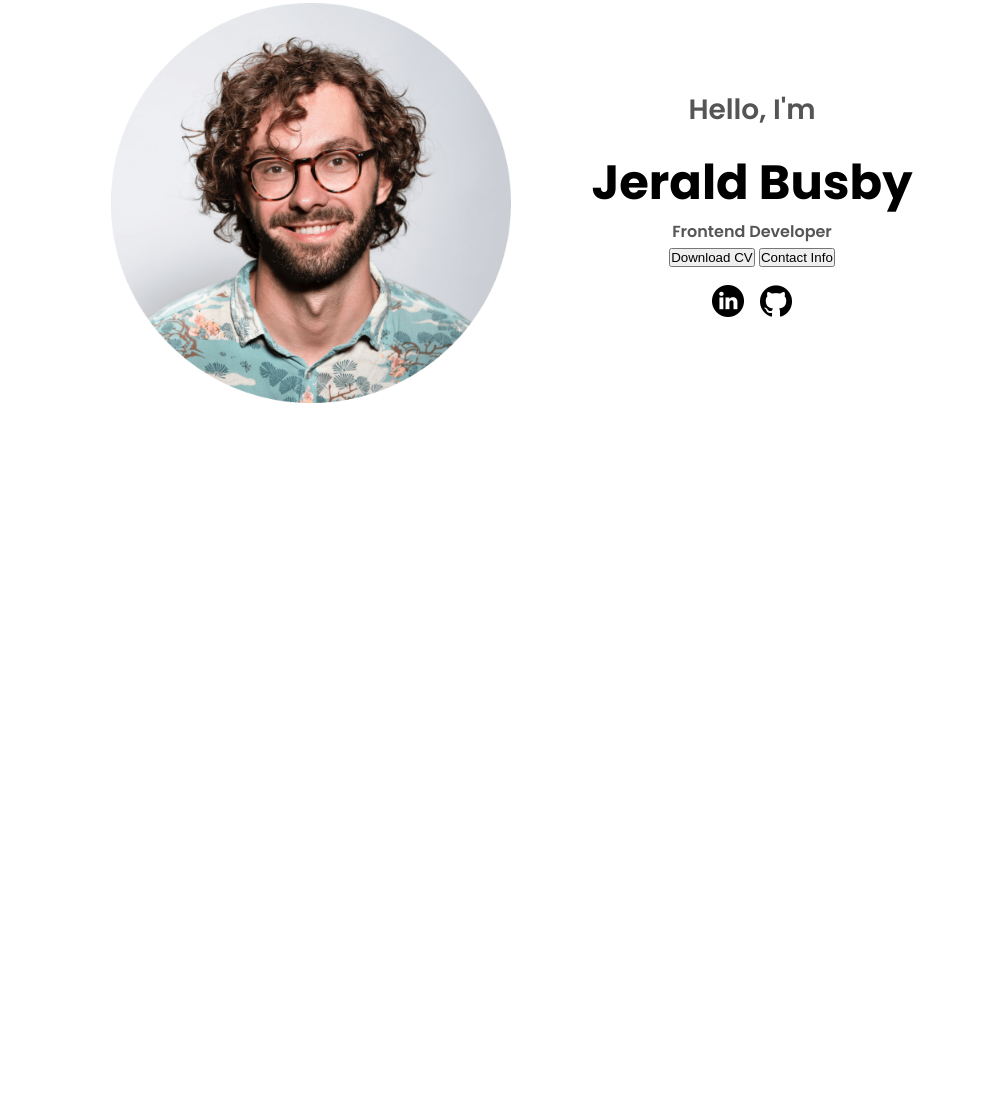
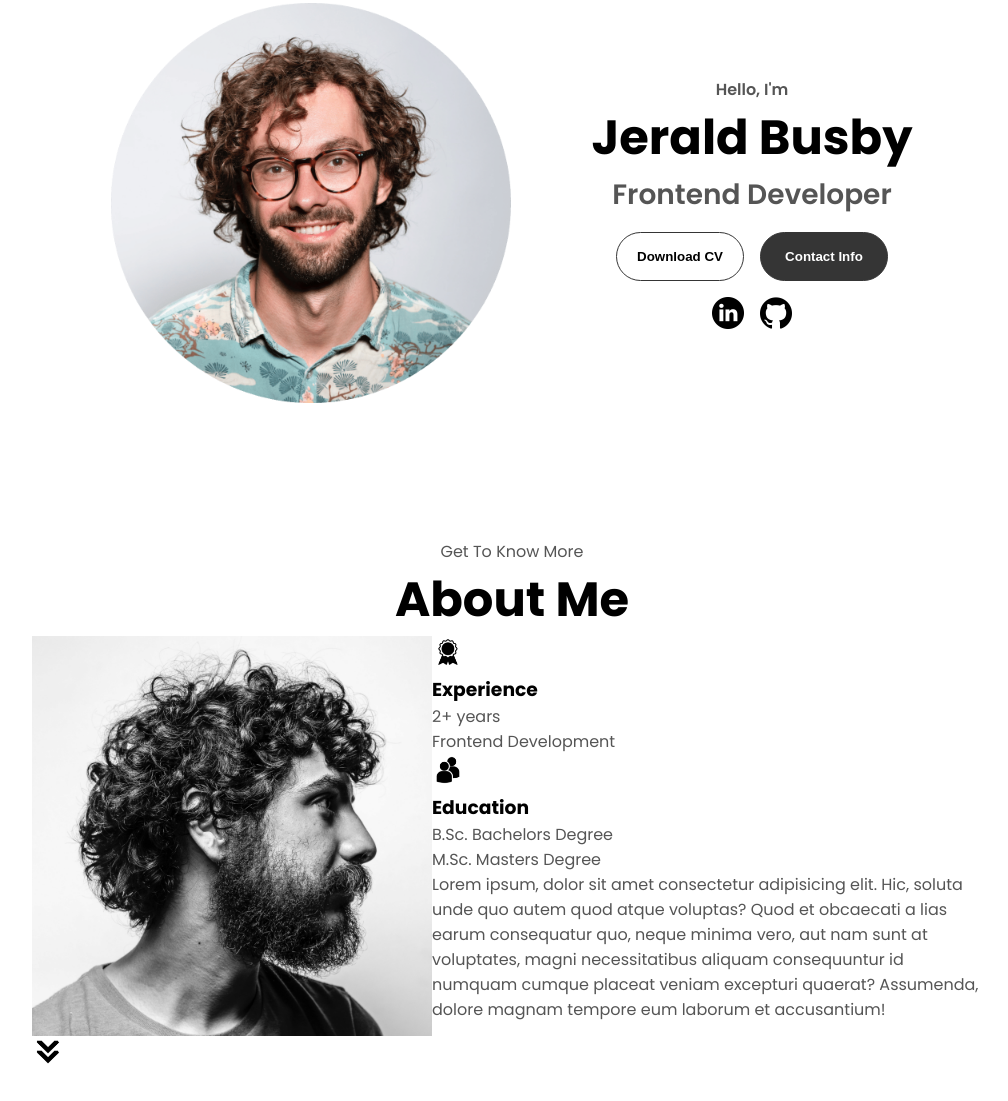
Before and after one commit to JayB151/FirstProjectCustom, a plain HTML site: page index.html in a window 1280 px wide. Shown: the part 269-1370 px from the top of the page, without its empty margins (128-1136 px from the left). Before the commit the page ends 800 px from the top, so only its background shows below. Drawn offline with Linux system fonts and the light colour scheme.

Commit message:
added about section

```diff
--- a/index.html
+++ b/index.html
@@ -71,6 +71,57 @@
         </div>
     </div>
   </section>
+  <section id="about">
+    <p class="section__text__p1">Get To Know More</p>
+    <h1 class="title">About Me</h1>
+    <div class="section-container">
+        <div class="section__pic-container">
+            <img
+            src="./assets/about-pic.png"
+            alt="Profile picture"
+            class="about-pic"
+            />
+        </div>
+        <div class="about-details-container">
+            <div class="about-containers">
+                <div class="details-container">
+                    <img
+                    src="./assets/experience.png"
+                    alt="Experience icon"
+                    class="icon"
+                    />
+                    <h3>Experience</h3>
+                    <p>2+ years <br />Frontend Development</p>
+                </div>
+                <div class="details-container">
+                    <img
+                    src="./assets/education.png"
+                    alt="Education icon"
+                    class="icon"
+                    />
+                    <h3>Education</h3>
+                    <p>B.Sc. Bachelors Degree<br />M.Sc. Masters Degree</p>
+                </div>
+            </div>
+            <div class="text-container">
+                <p>Lorem ipsum, dolor sit amet consectetur adipisicing elit. Hic, soluta unde
+                     quo autem quod atque voluptas? Quod et obcaecati a
+                     lias earum consequatur quo, neque minima
+                     vero, aut nam sunt at voluptates, magni necessitatibus
+                     aliquam consequuntur id numquam cumque
+                     placeat veniam excepturi quaerat? Assumenda,
+                     dolore magnam tempore eum laborum et accusantium!
+                    </p>
+            </div>
+        </div>
+    </div>
+    <img
+    src="./assets/arrow.png"
+    alt="Arrow icon"
+    class="icon arrow"
+    onclick="location.href='./#experience'"
+    />
+  </section>
    <script src="script.js"></script>
 </body>
 </html>
--- a/style.css
+++ b/style.css
@@ -189,7 +189,7 @@ section {
     text-align: center;
 }
 
-.section__text__p1 {
+.section__text__p2 {
     font-size: 1.75rem;
     margin-bottom: 1rem;
 }
@@ -214,3 +214,55 @@ section {
 }
 
 /* BUTTONS */
+
+.btn-container {
+    display: flex;
+    justify-content: center;
+    gap: 1rem;
+}
+
+.btn {
+    font-weight: 600;
+    transition: all 0.3s ease;
+    padding: 1rem;
+    width: 8rem;
+    border-radius: 2rem;
+}
+
+.btn-color-1,
+.btn-color-2 {
+    border: rgb(53, 53, 53) 0.1rem solid;
+}
+
+.btn-color-1:hover,
+.btn-color-2:hover {
+    cursor: pointer;
+}
+
+.btn-color-1,
+.btn-color-2:hover {
+    background: rgb(53, 53, 53);
+color: white;
+}
+
+.btn-color-1:hover {
+    background: rgb(0, 0, 0);
+}
+
+.btn-color-2 {
+    background: none;
+}
+
+.btn-color-2:hover {
+    background: rgb(255, 255, 255) 0.1rem solid;
+}
+
+.btn-container {
+    gap: 1rem;
+}
+
+/* ABOUT SECTION */
+
+#about {
+ position: relative;
+}
```
